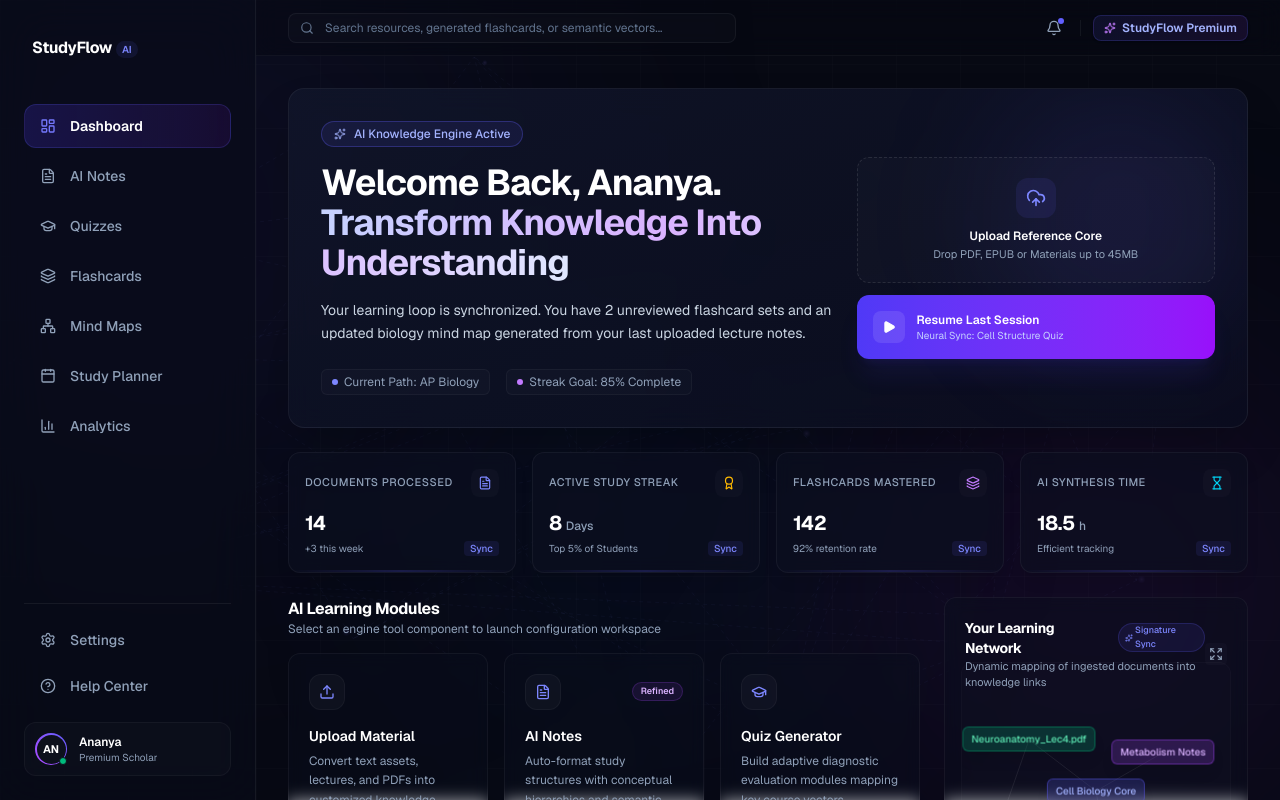
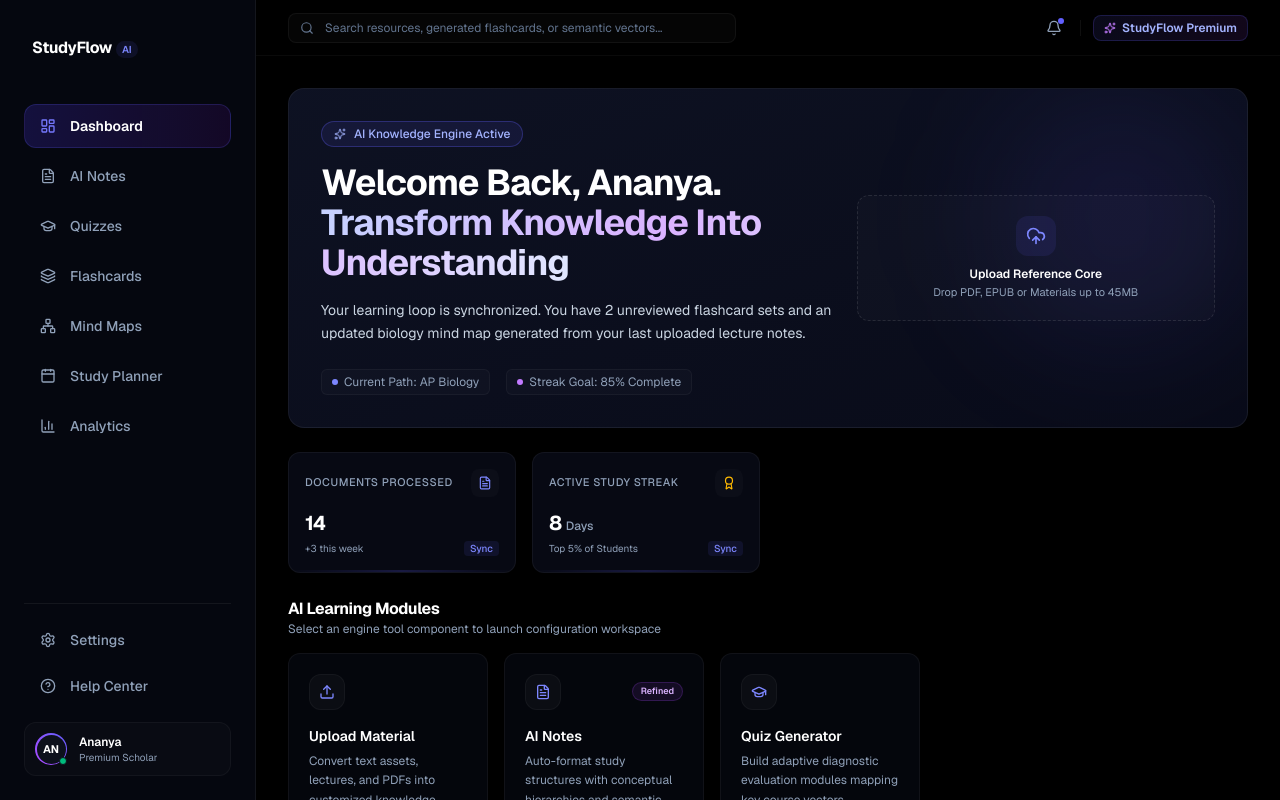
Before and after one commit to Ananya-vit/studyflow-ai, a Next.js app: page /dashboard in a window 1280 px wide. Shown: the top 800 px of the page. Built offline with nearby package versions, Linux system fonts and the light colour scheme.

Commit message:
few dashboard changes

```diff
--- a/app/dashboard/page.tsx
+++ b/app/dashboard/page.tsx
@@ -1,23 +1,22 @@
 'use client';
 
 import React, { useState } from 'react';
-import AnimatedBackground from '@/components/AnimatedBackground';
+import WorkspaceBackground from "@/components/WorkspaceBackground";
 import Sidebar from '@/components/Sidebar'; // Using the updated premium sidebar
 import DashboardHero from '@/components/DashboardHero';
 import StudyStats from '@/components/StudyStats';
 import FeatureCard from '@/components/FeatureCard';
-import ActivityTimeline from '@/components/ActivityTimeline';
 import LearningAnalytics from '@/components/LearningAnalytics';
-import KnowledgeGraph from '@/components/KnowledgeGraph';
 import { Menu, Search, Bell, Sparkles } from 'lucide-react';
 
 export default function Dashboard() {
   const [activeTab, setActiveTab] = useState('dashboard');
 
   return (
-    <div className="min-h-screen text-slate-100 font-sans selection:bg-indigo-500/30 selection:text-white antialiased overflow-x-hidden">
+
+    <div className="min-h-screen bg-black text-slate-100 font-sans selection:bg-indigo-500/30 selection:text-white antialiased overflow-x-hidden">
       {/* Premium Ambient Background Network Node Layer */}
-      <AnimatedBackground />
+      <WorkspaceBackground />
 
       {/* Structural Layout Wrapper */}
       <div className="flex">
@@ -28,7 +27,7 @@ export default function Dashboard() {
         <div className="flex-1 md:pl-64 min-h-screen flex flex-col transition-all duration-300">
 
           {/* Top Floating Glass Header Controller */}
-          <header className="sticky top-0 z-30 flex h-14 items-center justify-between border-b border-white/[0.04] bg-[#070913]/40 px-4 backdrop-blur-md md:px-8">
+          <header className="sticky top-0 z-30 flex h-14 items-center justify-between border-b border-white/[0.04] bg-black/80 px-4 backdrop-blur-md md:px-8">
             <div className="flex items-center gap-3 w-full max-w-md">
               <button className="rounded-lg p-1.5 text-slate-400 hover:bg-white/[0.02] hover:text-white md:hidden">
                 <Menu className="h-4 w-4" />
@@ -81,8 +80,8 @@ export default function Dashboard() {
 
               {/* Right Diagnostic Metric Pipeline Feeds */}
               <div className="lg:col-span-4 space-y-6">
-                <KnowledgeGraph />
-                <ActivityTimeline />
+
+
               </div>
 
             </div>
--- a/components/ActivityTimeline.tsx
+++ b/components/ActivityTimeline.tsx
@@ -14,11 +14,6 @@ const activityData: TimelineItem[] = [
 
 export default function ActivityTimeline() {
   return (
-    <div className="rounded-xl border border-white/[0.05] bg-[#0c1020]/40 p-5 backdrop-blur-sm space-y-4">
-      <div>
-        <h2 className="text-sm font-bold text-white tracking-tight">Active Learning Pipeline</h2>
-        <p className="text-[11px] text-slate-400">Real-time state logs of local AI ingestion nodes</p>
-      </div>
 
       <div className="relative pl-4 space-y-5 before:absolute before:bottom-2 before:top-2 before:left-[7px] before:w-[1px] before:bg-white/[0.06]">
         {activityData.map((item, index) => {
--- a/components/DashboardHero.tsx
+++ b/components/DashboardHero.tsx
@@ -61,23 +61,7 @@ export default function DashboardHero() {
             <p className="text-[11px] text-slate-400 mt-0.5">Drop PDF, EPUB or Materials up to 45MB</p>
           </motion.div>
 
-          {/* Continue Action */}
-          <motion.button
-            whileHover={{ scale: 1.01,  }}
-            whileTap={{ scale: 0.99 }}
-            className="flex items-center justify-between p-4 rounded-xl bg-gradient-to-r from-indigo-600 to-purple-600 text-white shadow-xl shadow-indigo-600/10 group"
-          >
-            <div className="flex items-center gap-3 text-left">
-              <div className="flex h-8 w-8 items-center justify-center rounded-lg bg-white/10 text-white">
-                <Play className="h-3.5 w-3.5 fill-current" />
-              </div>
-              <div>
-                <p className="text-xs font-semibold">Resume Last Session</p>
-                <p className="text-[10px] text-indigo-200">Neural Sync: Cell Structure Quiz</p>
-              </div>
-            </div>
-          </motion.button>
-        </div>
+          </div>
       </div>
     </motion.div>
   );
--- a/components/StudyStats.tsx
+++ b/components/StudyStats.tsx
@@ -4,23 +4,27 @@ import React from 'react';
 import { motion } from 'framer-motion';
 import { FileText, Award, Layers, Hourglass } from 'lucide-react';
 import { StatItem } from '../types/dashboard';
+import { Variants } from "framer-motion";
+
 
 const statsData: StatItem[] = [
   { label: 'Documents Processed', value: 14, change: '+3 this week', isPositive: true, color: 'text-indigo-400', icon: FileText },
   { label: 'Active Study Streak', value: 8, suffix: ' Days', change: 'Top 5% of Students', isPositive: true, color: 'text-amber-400', icon: Award },
-  { label: 'Flashcards Mastered', value: 142, change: '92% retention rate', isPositive: true, color: 'text-purple-400', icon: Layers },
-  { label: 'AI Synthesis Time', value: 18.5, suffix: 'h', change: 'Efficient tracking', isPositive: true, color: 'text-cyan-400', icon: Hourglass },
+
 ] as any;
 
-const containerVariants = {
-  hidden: { opacity: 0 },
+const containerVariants: Variants = {
+  hidden: {
+    opacity: 0,
+  },
   show: {
     opacity: 1,
-    transition: { staggerChildren: 0.08 }
-  }
+    transition: {
+      staggerChildren: 0.08,
+    },
+  },
 };
 
-import { Variants } from "framer-motion";
 
 const itemVariants: Variants = {
   hidden: {
--- /dev/null
+++ b/components/WorkspaceBackground.tsx
@@ -0,0 +1,152 @@
+"use client";
+
+import React, { useEffect, useState } from "react";
+import { motion, AnimatePresence } from "framer-motion";
+
+interface Star {
+  id: number;
+  top: string;
+  left: string;
+  size: number;
+  delay: number;
+  duration: number;
+}
+
+interface ShootingStar {
+  id: number;
+  top: string;
+  left: string;
+  delay: number;
+}
+
+export default function WorkspaceBackground() {
+  const [stars, setStars] = useState<Star[]>([]);
+  const [shootingStars, setShootingStars] = useState<ShootingStar[]>([]);
+
+  // Generate stable random stars once on mount to prevent SSR hydration mismatches
+  useEffect(() => {
+    const generatedStars: Star[] = Array.from({ length: 150 }).map((_, i) => ({
+      id: i,
+      // Random positioning across the viewport
+      top: `${Math.random() * 100}%`,
+      left: `${Math.random() * 100}%`,
+      // Premium variation: mostly tiny 1px stars, occasional 2px stars
+      size: Math.random() > 0.85 ? 2 : 1,
+      // Varying animation speeds for organic twinkling
+      delay: Math.random() * 5,
+      duration: 2 + Math.random() * 4,
+    }));
+    setStars(generatedStars);
+  }, []);
+
+  // Manage random shooting stars loop
+  useEffect(() => {
+    const createShootingStar = () => {
+      setShootingStars((prev) => {
+        // Strict cap at maximum 2 shooting stars simultaneously to maintain minimal aesthetic
+        if (prev.length >= 2) return prev;
+
+        return [
+          ...prev,
+          {
+            id: Date.now(),
+            // Constrain spawn points to top/left quadrant so they glide elegantly across the screen
+            top: `${Math.random() * 40}%`,
+            left: `${Math.random() * 60}%`,
+            delay: Math.random() * 2,
+          },
+        ];
+      });
+    };
+
+    // Initial trigger
+    const initialTimeout = setTimeout(createShootingStar, 2000);
+
+    // Elegant SaaS cadence: triggers a check every 6 to 8 seconds
+    const interval = setInterval(() => {
+      createShootingStar();
+    }, 6000 + Math.random() * 2000);
+
+    return () => {
+      clearTimeout(initialTimeout);
+      clearInterval(interval);
+    };
+  }, []);
+
+  // Clean up shooting stars after their animation completes
+  const handleShootingStarComplete = (id: number) => {
+    setShootingStars((prev) => prev.filter((star) => star.id !== id));
+  };
+
+  return (
+    <div className="fixed inset-0 -z-10 h-full w-full overflow-hidden bg-[#000000]">
+      {/* Subtle, Ambient Indigo/Purple Glows */}
+      <div className="absolute top-[-10%] left-[-10%] h-[600px] w-[600px] rounded-full bg-indigo-900/10 blur-[140px] pointer-events-none" />
+      <div className="absolute bottom-[-10%] right-[-10%] h-[600px] w-[600px] rounded-full bg-purple-900/10 blur-[140px] pointer-events-none" />
+
+      {/* 150 Tiny Twinkling Stars */}
+      <div className="absolute inset-0 opacity-30 pointer-events-none">
+        {stars.map((star) => (
+          <motion.div
+            key={star.id}
+            className="absolute rounded-full bg-white"
+            style={{
+              top: star.top,
+              left: star.left,
+              width: star.size,
+              height: star.size,
+            }}
+            animate={{
+              opacity: [0.15, 0.8, 0.15],
+            }}
+            transition={{
+              duration: star.duration,
+              delay: star.delay,
+              repeat: Infinity,
+              ease: "easeInOut",
+            }}
+          />
+        ))}
+      </div>
+
+      {/* Premium Elegant Shooting Stars */}
+      <div className="absolute inset-0 pointer-events-none overflow-hidden">
+        <AnimatePresence>
+          {shootingStars.map((star) => (
+            <motion.div
+              key={star.id}
+              className="absolute h-[1px] w-[120px] bg-gradient-to-r from-transparent via-indigo-200/40 to-white"
+              style={{
+                top: star.top,
+                left: star.left,
+                transform: "rotate(-45deg)",
+                transformOrigin: "left center",
+                // Creates a sharp head and a long, smooth trailing fade
+                clipPath: "polygon(0% 0%, 100% 45%, 100% 55%, 0% 100%)",
+              }}
+              initial={{
+                x: -50,
+                y: -50,
+                opacity: 0,
+                scaleX: 0
+              }}
+              animate={{
+                x: 350,
+                y: 350,
+                opacity: [0, 0.35, 0.35, 0],
+                scaleX: [1, 1.2, 0.8],
+              }}
+              exit={{ opacity: 0 }}
+              transition={{
+                duration: 1.4,
+                delay: star.delay,
+                ease: [0.16, 1, 0.3, 1], // Custom ultra-smooth ease-out
+              }}
+              onAnimationComplete={() => handleShootingStarComplete(star.id)}
+            />
+          ))}
+        </AnimatePresence>
+      </div>
+    </div>
+  );
+}
```
